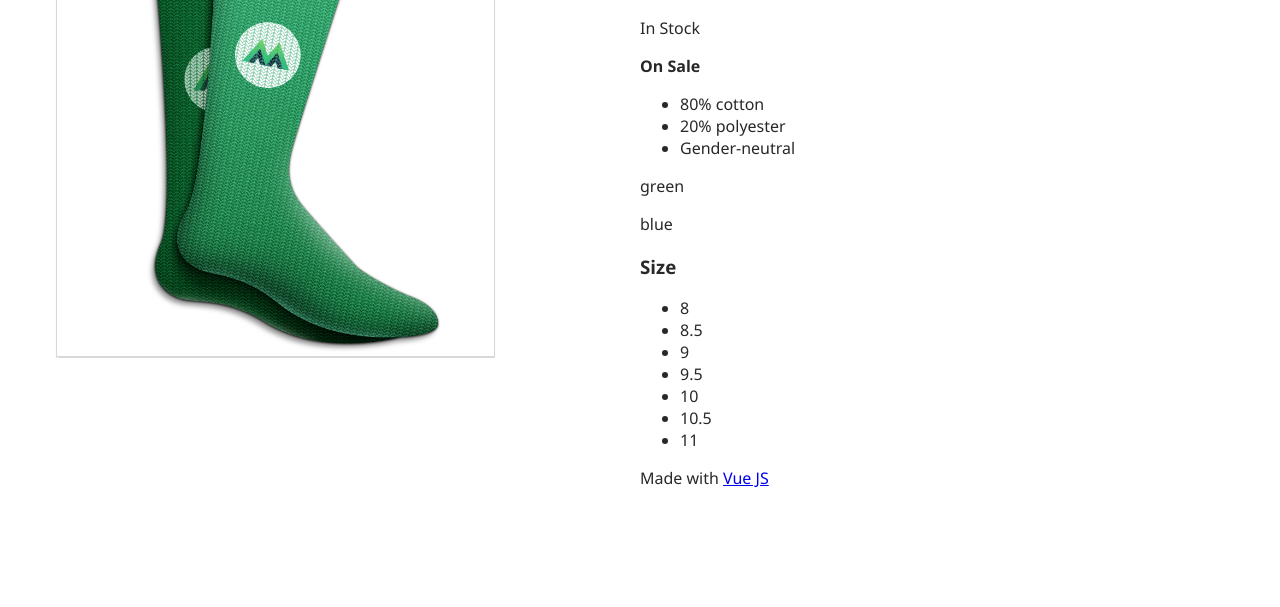
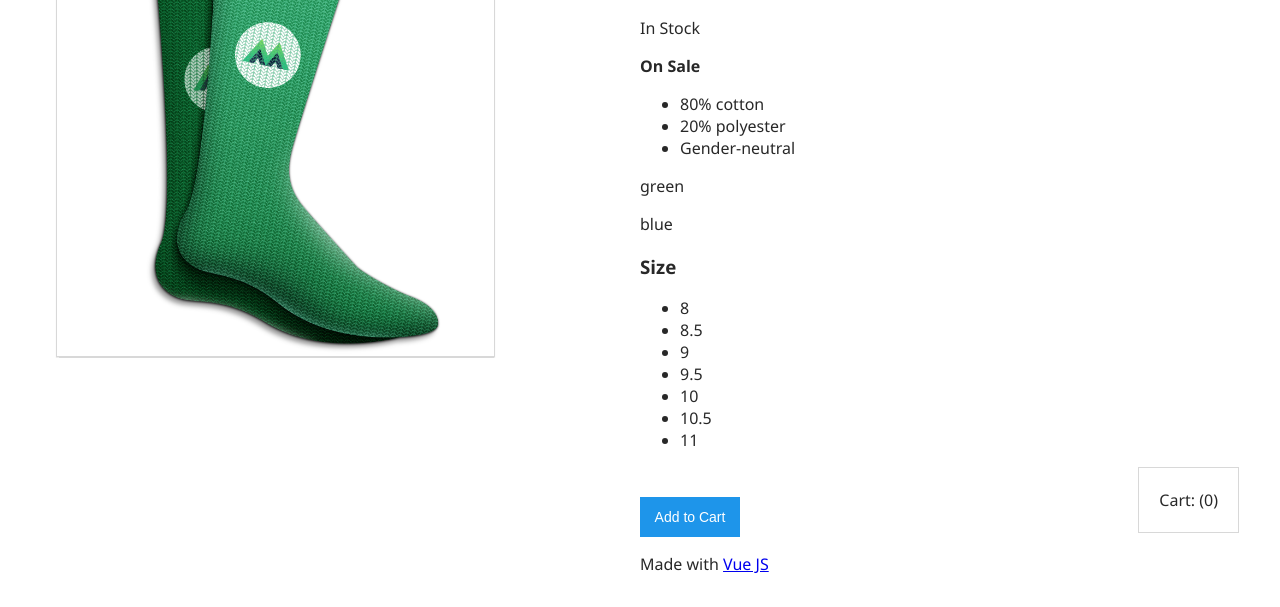
Before and after one commit to sengeezer/vue-intro, a plain HTML site: page index.html in a window 1280 px wide. Shown: the part 223-830 px from the top of the page. Before the commit the page ends 800 px from the top, so only its background shows below. Drawn offline with nearby package versions, Linux system fonts and the light colour scheme.

Commit message:
Into chapter 5

```diff
--- a/index.html
+++ b/index.html
@@ -39,6 +39,12 @@
               <li v-for="size in sizes">{{ size }}</li>
             </ul>
 
+            <button v-on:click="addToCart()">Add to Cart</button>
+
+            <div class="cart">
+              <p>Cart: ({{ cart }})</p>
+            </div>
+
             <p>Made with <a :href="mwLink">Vue JS</a></p>
         </div>
       </div>
--- a/js/main.js
+++ b/js/main.js
@@ -19,6 +19,12 @@ var app = new Vue({
       }
     ],
     sizes: [8, 8.5, 9, 9.5, 10, 10.5, 11],
-    mwLink: 'http://vuejs.org'
+    cart: 0,
+    mwLink: 'http://vuejs.org',
+    methods: {
+      addToCart: function() {
+        this.cart++;
+      }
+    },
   }
 });
```
